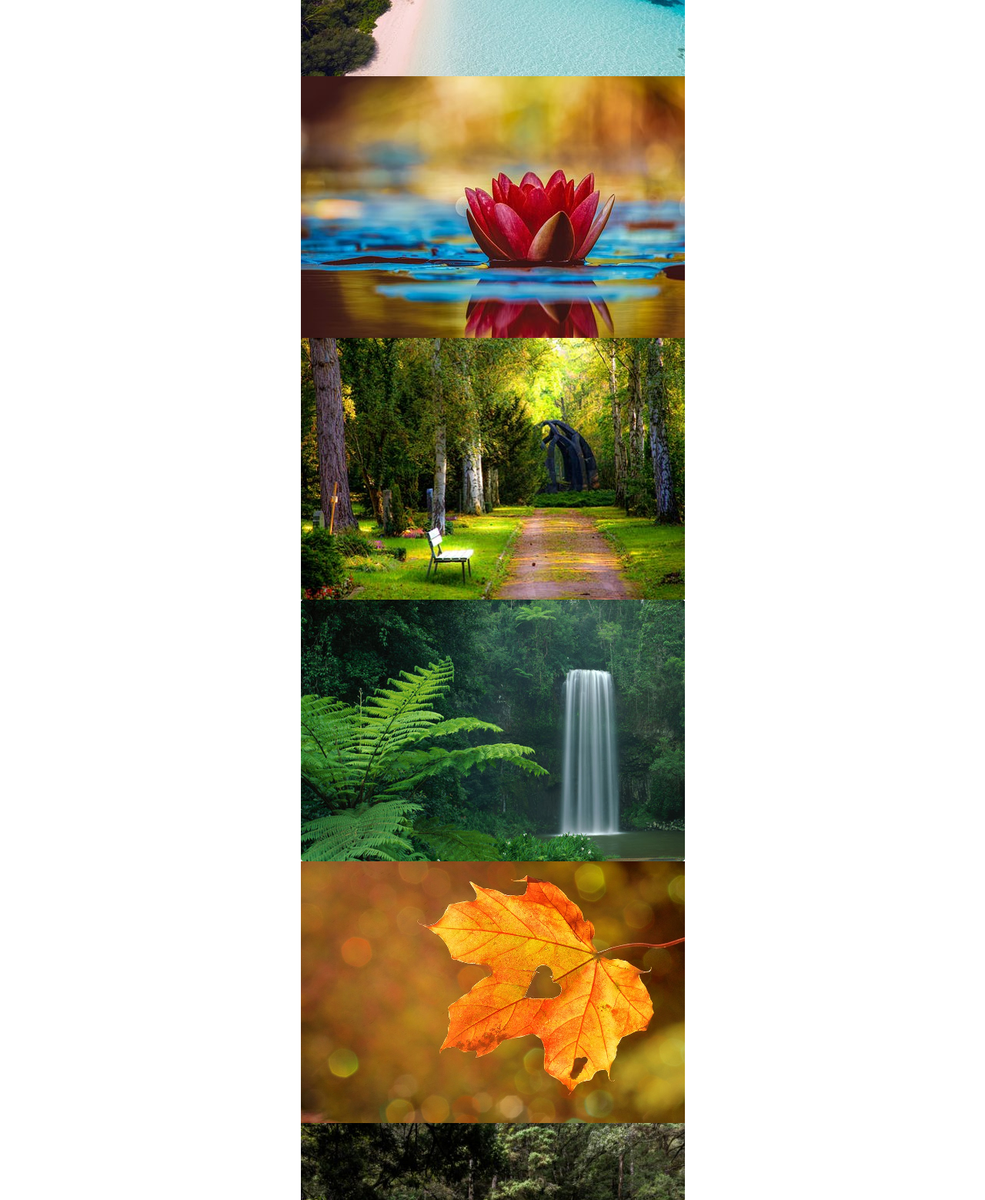
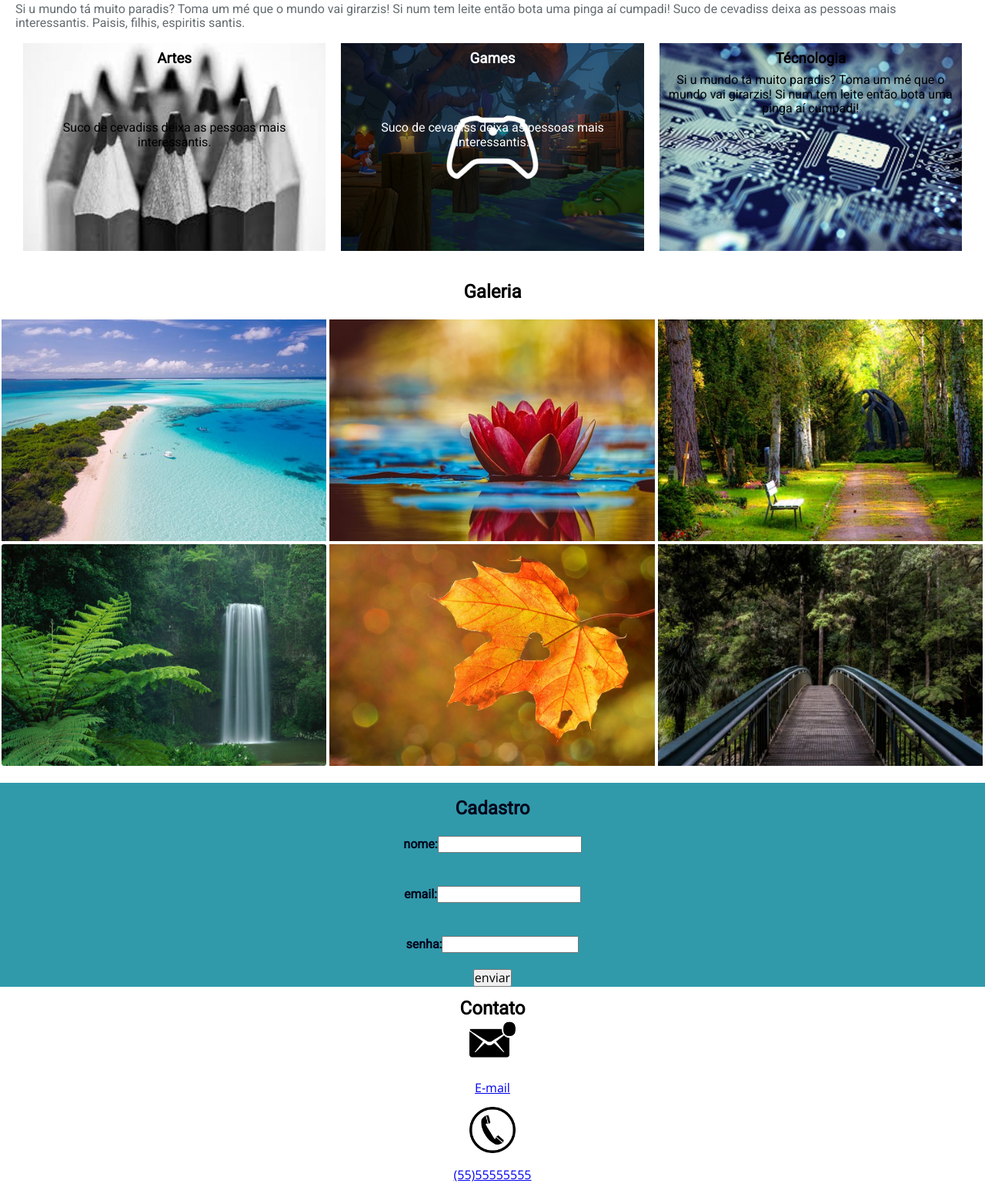
Before and after one commit to Deymison/curso_frontend, a plain HTML site: page index_01.html in a window 1280 px wide. Shown: the part 1241-2800 px from the top of the page at 77% size. Drawn offline with nearby package versions, Linux system fonts and the light colour scheme.

Commit message:
editando arquivos

```diff
--- a/_css/estilo.css
+++ b/_css/estilo.css
@@ -29,11 +29,12 @@ nav > a {
 	color: rgb(0, 0, 0);
 	font-weight: 700;
 	font-size: 26px;
-	font-family: Pacifico, serif;
+	font-family: "Pacifico", serif;
 }
 nav  ul {
 	list-style: none;
 	padding: 0;
+	display: flex;
 	flex-direction: column;
 	align-items: center;
 	width: 100%;
@@ -54,7 +55,7 @@ header {
 	background-size: cover;
 	background-position: center;
 	background-repeat: no-repeat;
-	color: #908f96;
+	color: #ebe7fd;
 	display: flex;
 	flex-direction:column;
 	align-items: center;
@@ -70,7 +71,7 @@ header p {
 	flex-direction: column;
 	align-items: center;
 	text-align: center;
-	color: white;
+	color: #636B6F;
 	padding: 0 20px 20px;
 	background-image: url('../_imagens/fundo.jpg');
 }
@@ -78,7 +79,12 @@ header p {
 	margin-bottom: 2.5em;
 	max-width: 1000px;
 }
+/*
+PROJETOS
+*/
 #projetos {
+	font-family: 'Roboto', Helvetica, Arial, sans-serif;
+	color: #636B6F;
 	padding: 20px;
 	display: flex;
 	flex-direction: column;
@@ -93,7 +99,29 @@ header p {
 	background-position: center;
 	background-size: cover;
 	width: 100%;
+	height: 120px;
 	color: #000000;
+}
+#projetos #arte p {
+	text-align: center;
+	margin-top: 70px;
+}
+
+#projetos #game {
+	padding: 10px;
+	display: flex;
+	flex-direction: column;
+	align-items: center;
+	background-image: url('../_imagens/game.jpg');
+	background-position: center;
+	background-size: cover;
+	width: 100%;
+	height: 120px;
+	color: #ffffff;
+}
+#projetos #game p {
+	text-align: center;
+	margin-top: 70px;
 }
 #projetos #tecno {
 	padding: 10px;
@@ -104,22 +132,20 @@ header p {
 	background-position: center;
 	background-size: cover;
 	width: 100%;
+	height: 120px;
 	color: #000000;
 }
-#projetos #game {
-	padding: 10px;
-	display: flex;
-	flex-direction: column;
-	align-items: center;
-	background-image: url('../_imagens/game.jpg');
-	background-position: center;
-	background-size: cover;
-	width: 100%;
-	color: #ffffff;
+#projetos #tecno p {
+	text-align: center;
+	margin-top: 8px;
 }
+
 #projetos section {
 	margin-bottom: 10px;
 }
+/*
+GALERIA
+*/
 #galeria {
 	display: flex;
 	flex-direction: column;
@@ -131,8 +157,37 @@ header p {
 	margin-bottom: 20px;
 }
 #galeria img {
+	margin-top: 2px;
 	width: 100%;
 }
+/*
+CADASTRO
+*/
+form {
+	display: flex;
+	flex-direction: column;
+	width: 100%;
+	align-items: center;
+	background-color: #309AAB;
+	margin-top: 20px;
+}
+form h2 {
+	font-family: 'Roboto', Helvetica, Arial, sans-serif;
+	color: rgb(2, 4, 27);
+	padding-top: 20px;
+}
+form h4 {
+	font-family: 'Roboto', Helvetica, Arial, sans-serif;
+	color: rgb(2, 4, 27);
+}
+form input {
+	padding: 0px;
+	margin: 0px;
+}
+
+/*
+CONTATO
+*/
 #contato {
 	display: flex;
 	flex-direction: column;
@@ -145,6 +200,10 @@ footer {
 	padding: 10px;
 	background-color: #636B6F;
 	width: 100%;
+}
+footer p {
+	padding: 2px;
+	margin: 0px;
 }
 /*
 MIDEA QUERIES
@@ -161,4 +220,66 @@ MIDEA QUERIES
 		flex-direction: row;
 		width: 70%;
 	}
+	/*
+	CABEÇALHO
+	*/
+	header {
+		height: 600px;
+		height: 100vh;
+		justify-content: center;
+	}
+	#sobre {
+		height: 400px;
+		height: 30vh;
+		justify-content: center;
+		min-height: 250px;
+	}
+	/*
+	PROJETOS
+	*/
+	#projetos {
+		flex-direction: row;
+		flex-wrap: wrap;
+		align-items: flex-start;
+		max-width: 2000px;
+		margin: 0 auto;
+	}
+	#projetos h2 {
+		text-align: center;
+		width: 100%;
+	}
+	#projetos section {
+		flex-grow: 1;
+		flex-basis: 250px;
+		padding: 0 10px;
+		margin: 0 10px;
+		min-height: 250px;
+	}
+	#projetos section p {
+		text-align: center;
+		margin-top: 180px;
+	}
+	/*
+	GALERIA
+	*/
+	#galeria {
+		flex-direction: row;
+		flex-wrap: wrap;
+	}
+	#galeria h2 {
+		text-align: center;
+		width: 100%;
+	}
+	#galeria img {
+
+		width: 33%;
+		margin: 2px;
+	}
+	/*
+	CADASTRO
+	*/
+	form {
+		flex-direction: column;
+		align-items: left;
+	}
 }
--- a/index_01.html
+++ b/index_01.html
@@ -12,11 +12,11 @@
    <nav>
         <a href="#">Lorem Ipssum</a>
         <ul>
-            <li><a href="#">HOME</a></li>
-            <li><a href="#sobre">SOBRE</a></li>
-            <li><a href="#projetos">PROJETOS</a></li>
-            <li><a href="#cadastro">CADASTRO</a></li>
-            <li><a href="#galeria">GALERIA</a></li>
+            <li><a href="#">home</a></li>
+            <li><a href="#sobre">sobre</a></li>
+            <li><a href="#projetos">projetos</a></li>
+            <li><a href="#cadastro">cadastro</a></li>
+            <li><a href="#galeria">galeria</a></li>
         </ul>
     </nav>
     <header>
@@ -47,6 +47,7 @@
             <p>Si u mundo tá muito paradis? Toma um mé que o mundo vai girarzis!
              Si num tem leite então bota uma pinga aí cumpadi!</p>
          </section>
+    </section>
     <section id="galeria">
         <h2>Galeria</h2>
             <img src="_imagens/img01.jpg" alt="praia">
@@ -56,18 +57,14 @@
             <img src="_imagens/img05.jpg" alt="folha com formato de coração">
             <img src="_imagens/img06.jpg" alt="ponte">
     </section>
-    <section id="cadastro">
-         <h2>Cadastre-se</h2>
-        <form action="index_01.html">
-            <h4>Nome</h4>
-            <input type="text" name="nome">
-            <h4>email</h4>
-            <input type="text" name="email">
-            <h4>senha</h4>
-            <input type="password" name="senha">
-            <input type="submit" name="Enviar" value="enviar">
-        </form>
-    </section>
+
+    <form action="index_01.html" id="cadastro">
+        <h2>Cadastro</h2>
+        <h4>nome:<input type="text" name="nome"></h4>
+        <h4>email:<input type="text" name="email"></h4>
+        <h4>senha:<input type="password" name="senha" size="19"></h4>
+        <input type="submit" name="Enviar" value="enviar" id="bots">
+    </form>
     <section id="contato">
         <h2>Contato</h2>
         <div>
```
